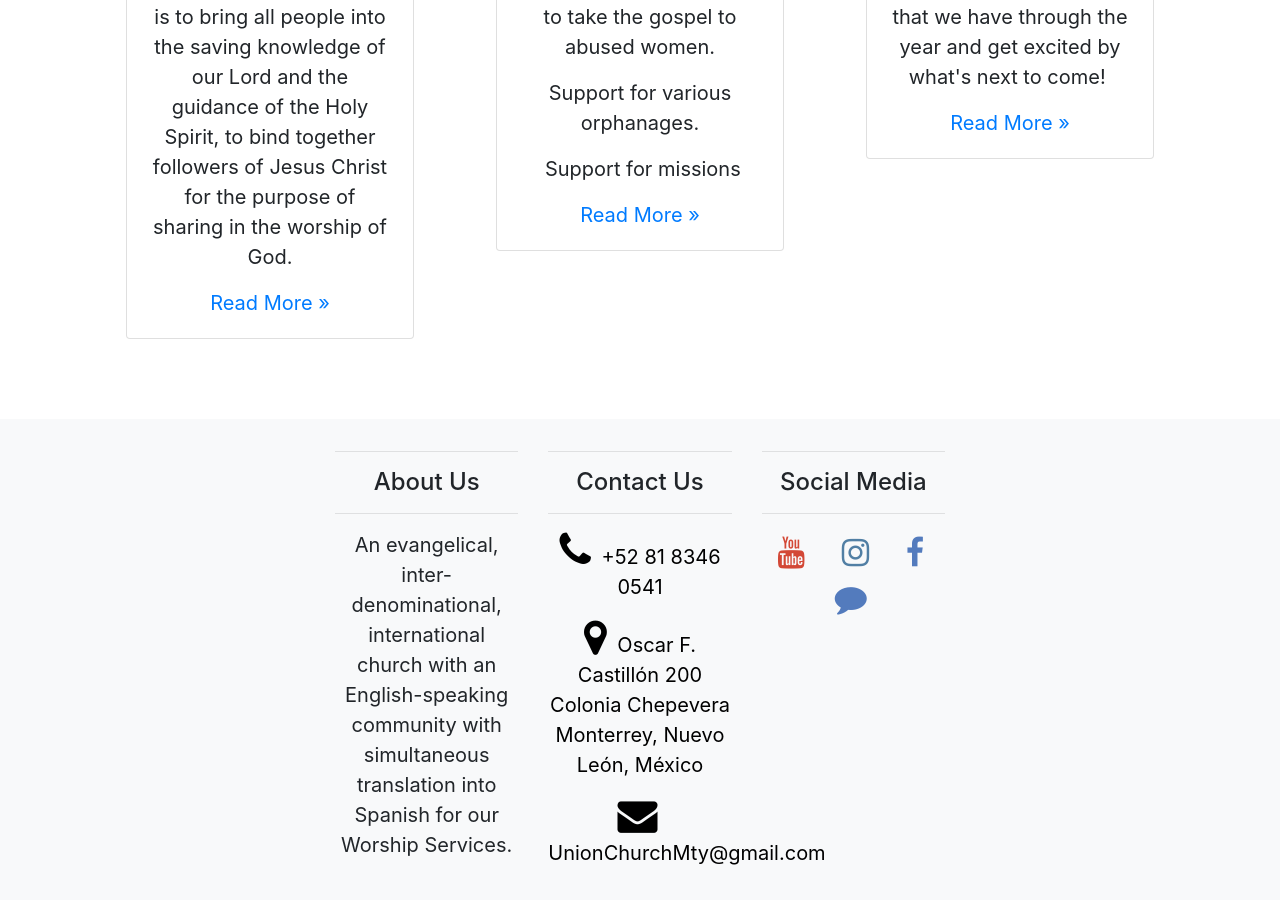
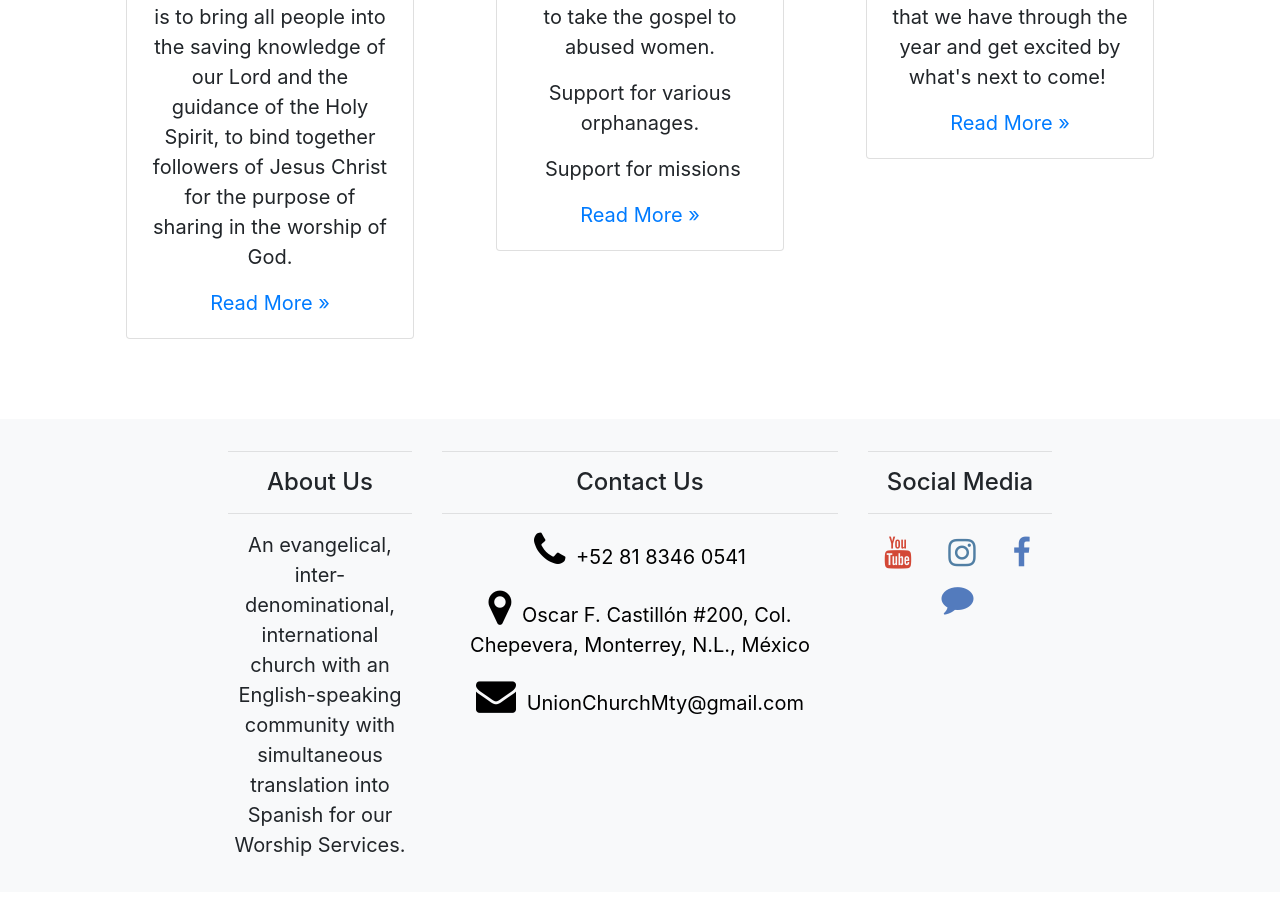
Before and after one commit to gogvale/UnionChurch, a Jekyll site: the page built from index.html, in a window 1280 px wide and 900 px high, scrolled down 1458 px. Built offline with Jekyll 4.4.1, drawn with Linux system fonts in a browser that asks for light colours; nearby versions of some CDN libraries.

Commit message:
Adjust footer

```diff
--- a/_config.yml
+++ b/_config.yml
@@ -8,7 +8,7 @@ socialimg: "/img/social.jpg"
 gmaps_link: https://bit.ly/MapsUnionChurch
 phone: "+52 81 8346 0541"
 email: UnionChurchMty@gmail.com
-address: Oscar F. Castillón 200 Colonia Chepevera Monterrey, Nuevo León, México
+address: "Oscar F. Castillón #200, Col. Chepevera, Monterrey, N.L., México"
 exclude:
 - ".scss"
 - README.md
--- a/_includes/footer.html
+++ b/_includes/footer.html
@@ -12,7 +12,7 @@
       our Worship Services.
     </p>
   </div>
-  <div class="col-12 col-lg-2">
+  <div class="col-12 col-lg-4">
     <hr />
     <h4>Contact Us</h4>
     <hr />
```
